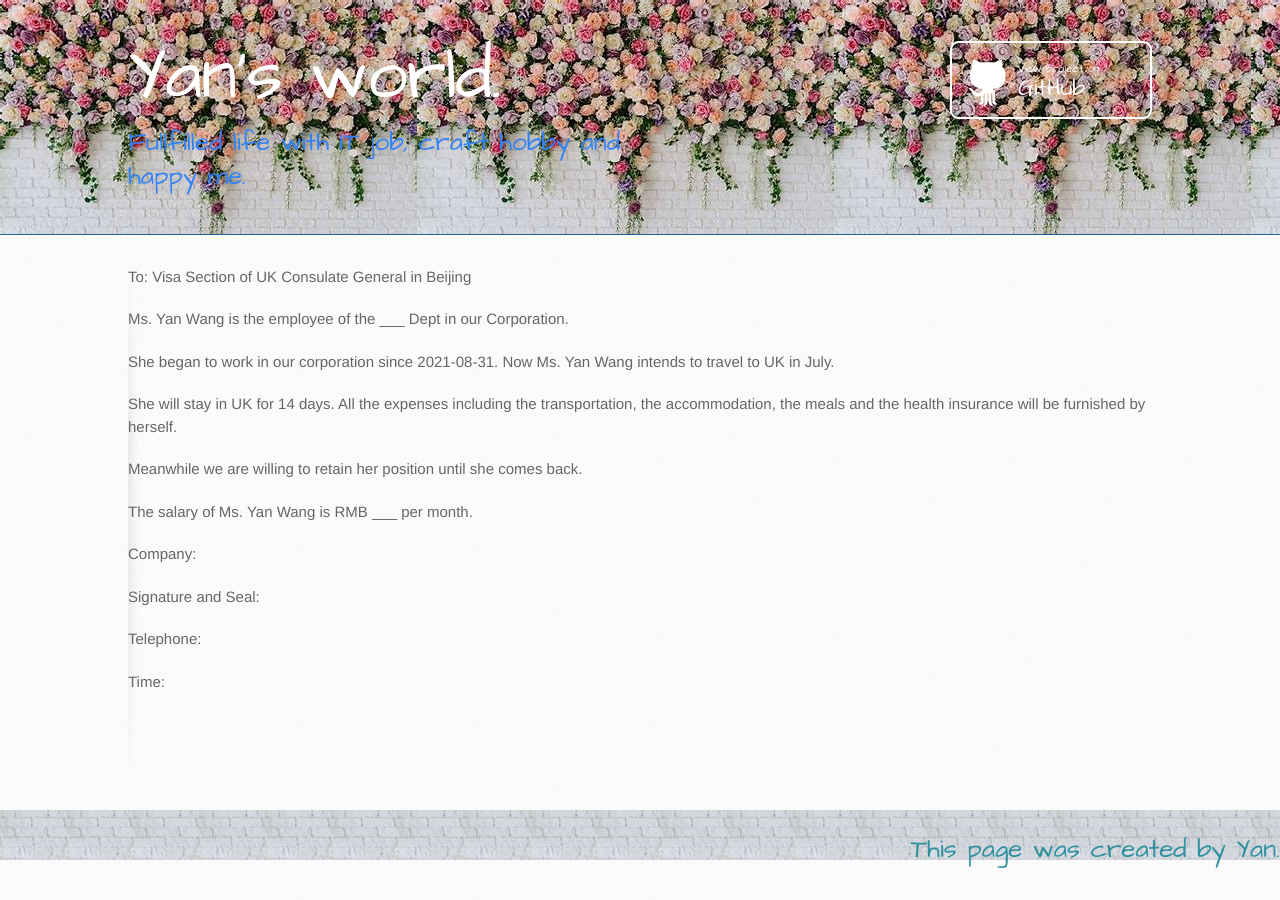
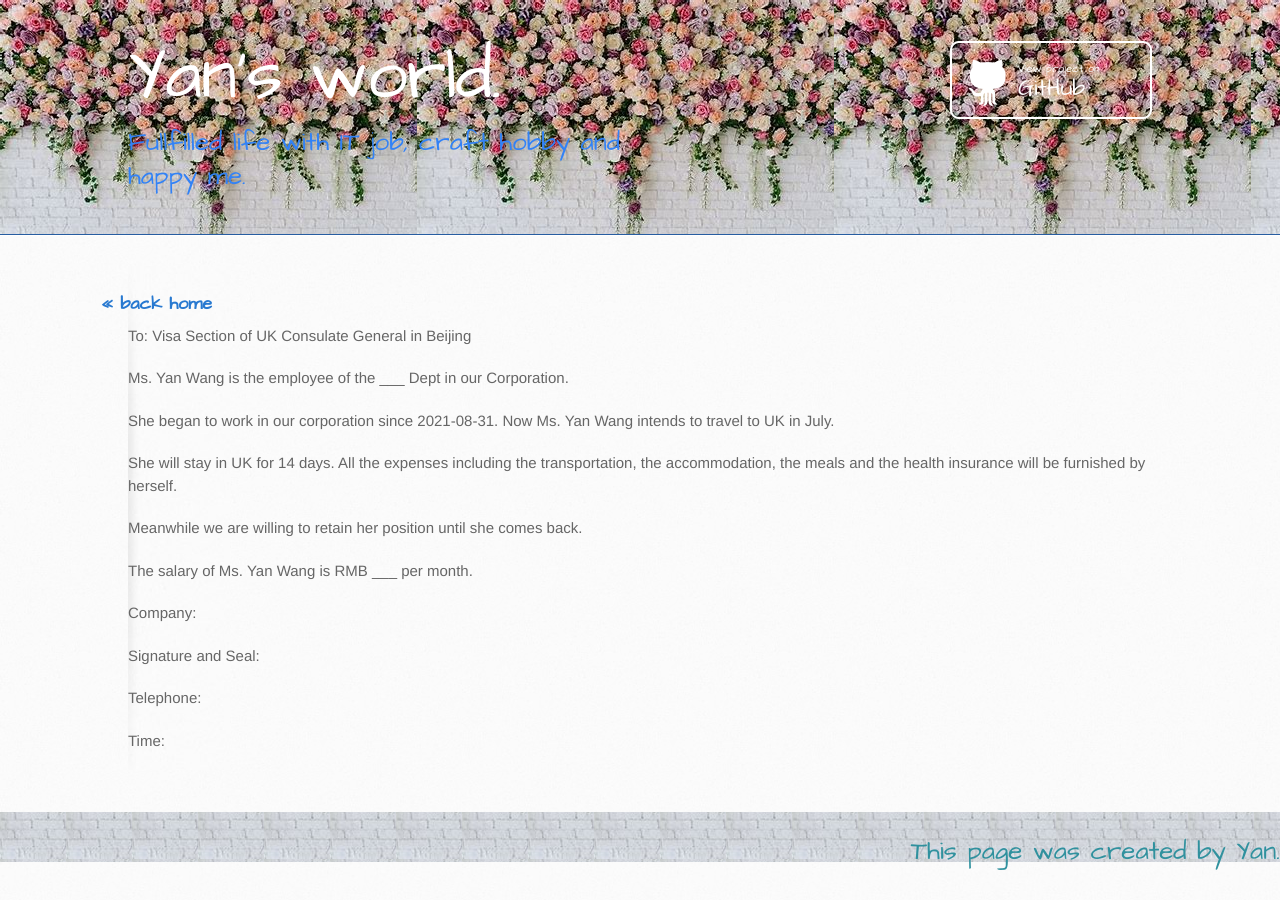
Before and after one commit to itcraftme/itcraftme, a Jekyll site: the page built from docs/me/VisaTemplateCompany.md, in a window 1280 px wide. Built offline with Jekyll 4.4.1, drawn with Linux system fonts in a browser that asks for light colours; our own code applies the rules of GitHub Pages for plain Markdown files.

Commit message:
Update VisaTemplateCompany.md

```diff
--- a/docs/me/VisaTemplateCompany.md
+++ b/docs/me/VisaTemplateCompany.md
@@ -1,3 +1,4 @@
+###  [<< back home](./UKVisa.md)
 To: Visa Section of UK Consulate General in Beijing
 
 Ms. Yan Wang is the employee of the ___ Dept in our Corporation.
```
